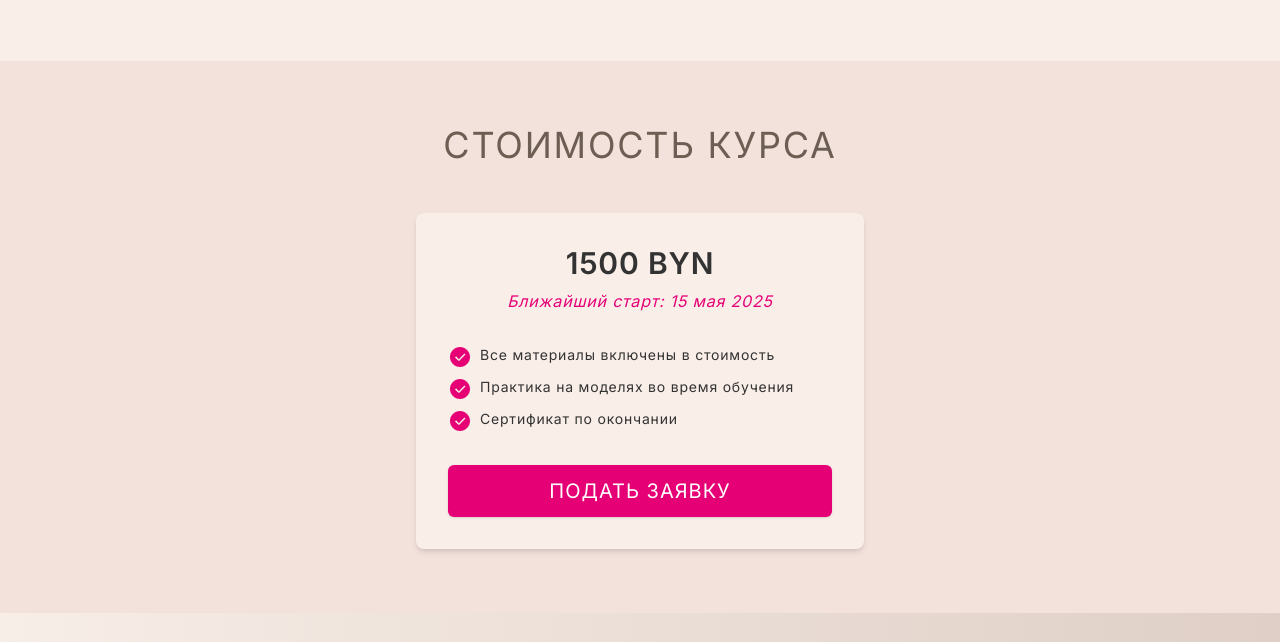
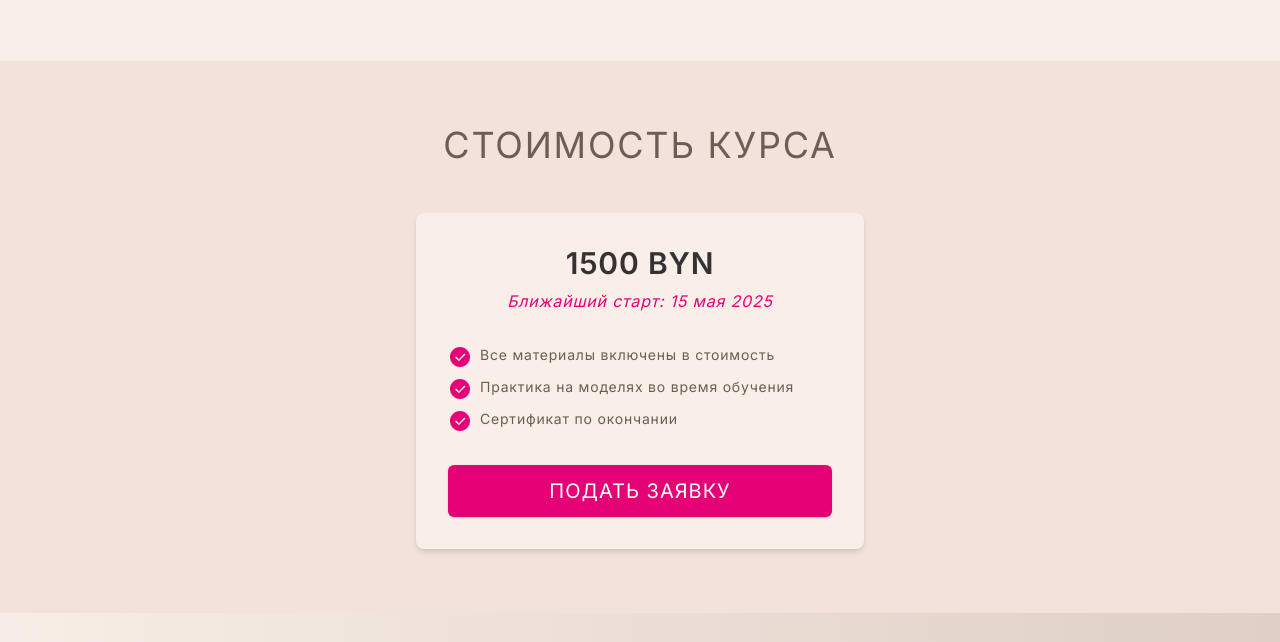
Before and after one commit to varlog762/beauty-school, a website built with Vite: page manicure.html in a window 1280 px wide. Shown: the part 1815-2457 px from the top of the page. Built offline with nearby package versions, Linux system fonts and the light colour scheme.

Commit message:
update Price section

```diff
--- a/manicure.html
+++ b/manicure.html
@@ -94,7 +94,7 @@
               <path fill="currentColor" fill-rule="evenodd"
                 d="M12 22C6.477 22 2 17.523 2 12S6.477 2 12 2s10 4.477 10 10s-4.477 10-10 10m-1.177-7.86l-2.765-2.767L7 12.431l3.119 3.121a1 1 0 0 0 1.414 0l5.952-5.95l-1.062-1.062z" />
             </svg>
-            <div>Все материалы включены в стоимость</div>
+            <div class="text-[var(--color-brown-light)]">Все материалы включены в стоимость</div>
           </div>
 
           <!-- Option 2 -->
@@ -103,7 +103,7 @@
               <path fill="currentColor" fill-rule="evenodd"
                 d="M12 22C6.477 22 2 17.523 2 12S6.477 2 12 2s10 4.477 10 10s-4.477 10-10 10m-1.177-7.86l-2.765-2.767L7 12.431l3.119 3.121a1 1 0 0 0 1.414 0l5.952-5.95l-1.062-1.062z" />
             </svg>
-            <div>Практика на моделях во время обучения</div>
+            <div class="text-[var(--color-brown-light)]">Практика на моделях во время обучения</div>
           </div>
 
           <!-- Option 3 -->
@@ -112,7 +112,7 @@
               <path fill="currentColor" fill-rule="evenodd"
                 d="M12 22C6.477 22 2 17.523 2 12S6.477 2 12 2s10 4.477 10 10s-4.477 10-10 10m-1.177-7.86l-2.765-2.767L7 12.431l3.119 3.121a1 1 0 0 0 1.414 0l5.952-5.95l-1.062-1.062z" />
             </svg>
-            <div>Сертификат по окончании</div>
+            <div class="text-[var(--color-brown-light)]">Сертификат по окончании</div>
           </div>
 
         </div>
```
